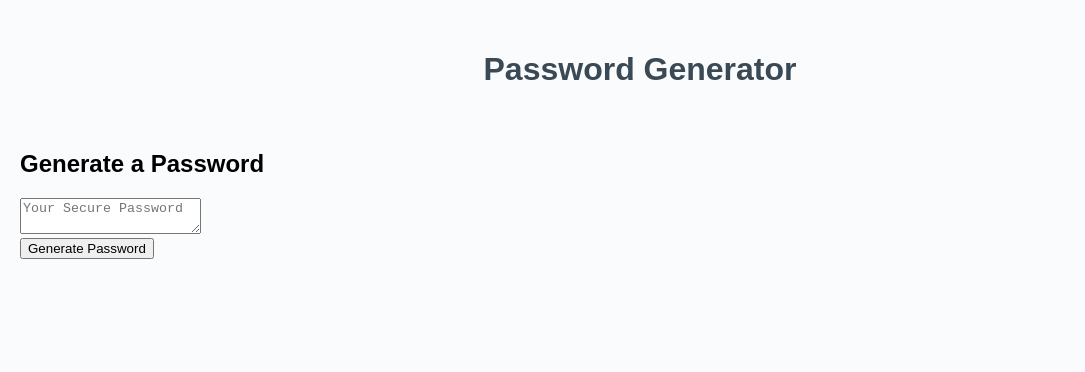
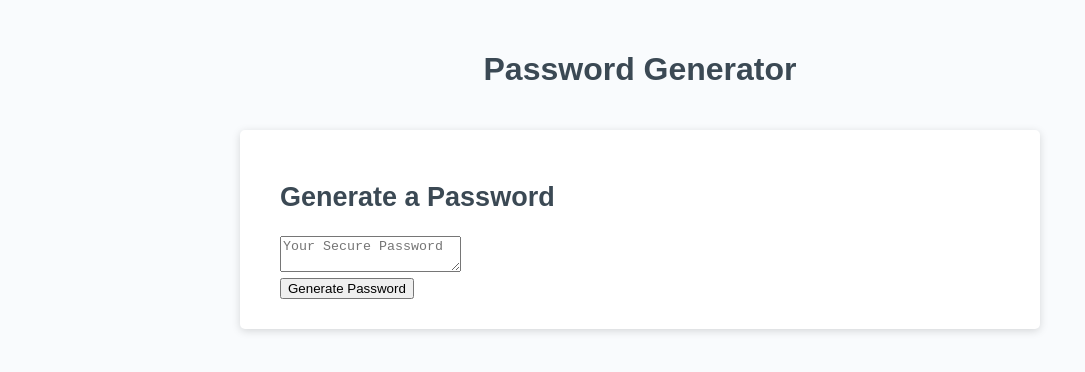
Before and after one commit to sa605935/PasswordGenerator, a plain HTML site: page index.html in a window 1280 px wide. Shown: the whole page, without its empty margins (0-1085 px from the left). Drawn offline with Linux system fonts and the light colour scheme.

Commit message:
Editing the card styling - first copy

```diff
--- a/style.css
+++ b/style.css
@@ -29,3 +29,15 @@ header {
   padding-top: 0px;
   color: hsl(206, 17%, 28%);
 }
+
+.card {
+    background-color: hsl(0, 0%, 100%);
+    border-radius: 5px;
+    border-width: 1px;
+    box-shadow: rgba(0, 0, 0, 0.15) 0px 2px 8px 0px;
+    color: hsl(206, 17%, 28%);
+    font-size: 18px;
+    margin: 0 auto;
+    max-width: 800px;
+    padding: 30px 40px;
+  }
```
